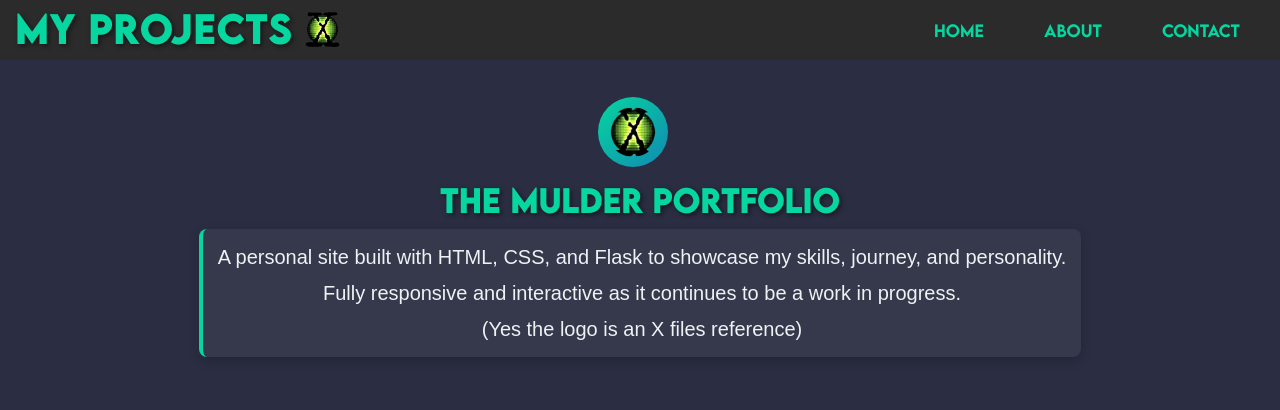
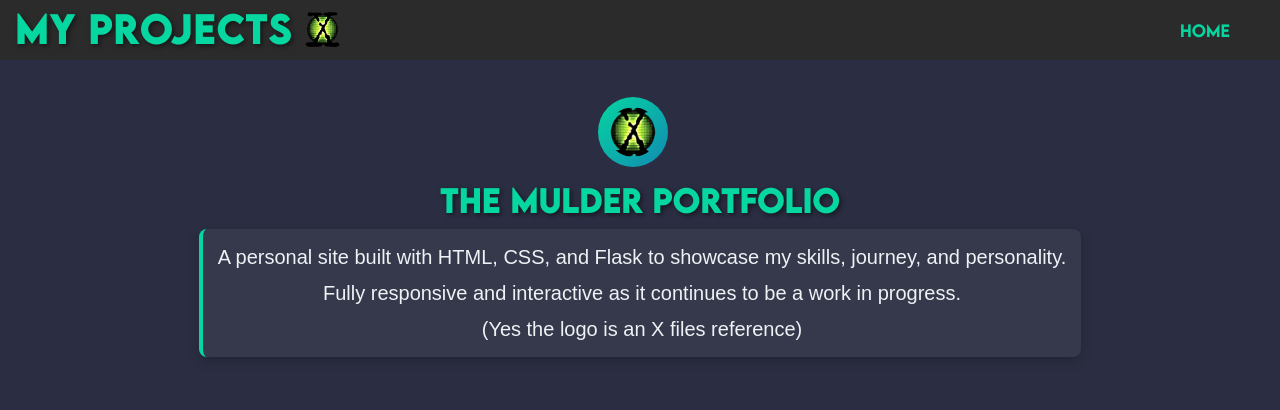
Before and after one commit to EJoeCodes/The-Mulder-Portfolio, a Flask app: page /projects in a window 1280 px wide. Shown: the top 410 px of the page. Run offline with Flask 3, Linux system fonts and the light colour scheme; some web fonts are replaced.

Commit message:
final draft.. for now

```diff
--- a/static/style.css
+++ b/static/style.css
@@ -354,7 +354,7 @@
     top: 20px;
     right: 0px;
     margin-top: -5px;
-    right: 20px;
+    right: 30px;
     display: flex;
     gap: 20px
   }
--- a/templates/index.html
+++ b/templates/index.html
@@ -16,7 +16,7 @@
       <nav>
         <a href="/">Home</a>
         <a href="/projects">Projects</a>
-        <a href="/contact">Contact</a>
+        <a href="{{ url_for('static', filename='resume.pdf') }}" download>Resume</a>
       </nav>
     </nav>
   </header>
--- a/templates/projects.html
+++ b/templates/projects.html
@@ -14,8 +14,6 @@
     </div>
     <nav class="projects-nav">
       <a href="/">Home</a>
-      <a href="/about">About</a>
-      <a href="/contact">Contact</a>
     </nav>
   </header>
 
```
Also changed, not shown: 1 other file.
